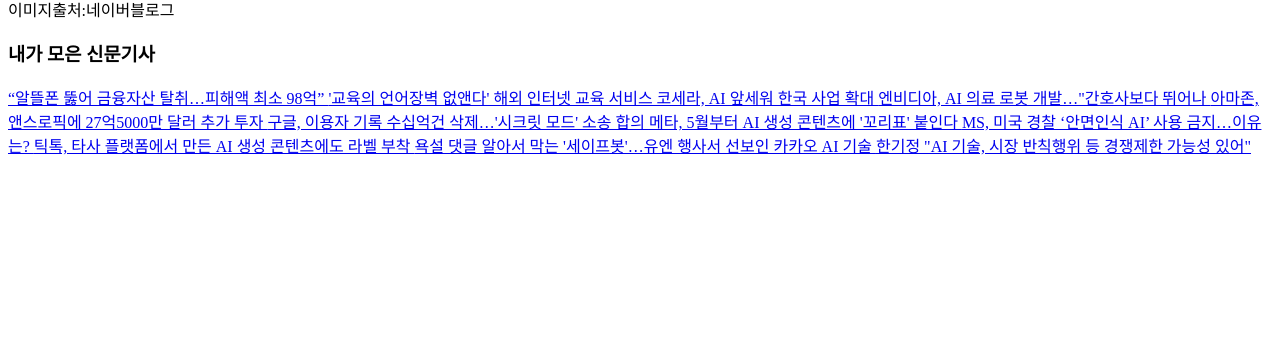
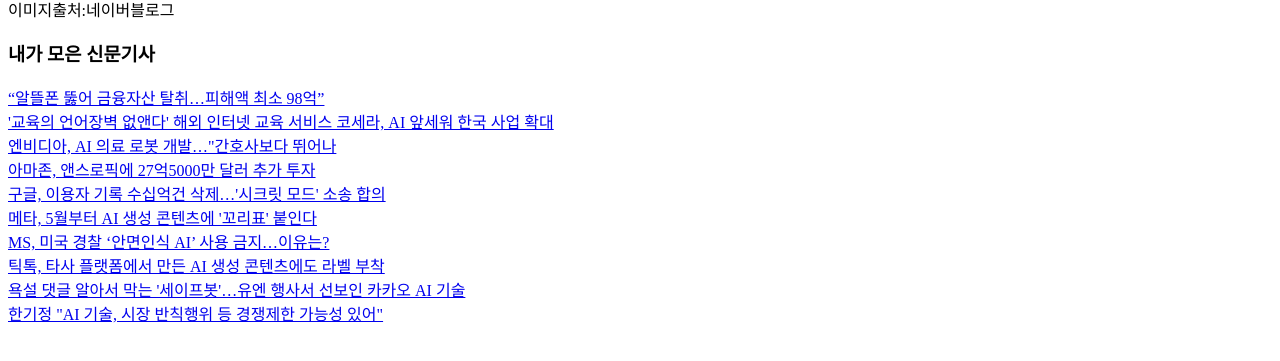
Before and after one commit to nenongkim/mis, a plain HTML site: page index.html in a window 1280 px wide. Shown: the part 429-790 px from the top of the page. Drawn offline with Linux system fonts and the light colour scheme.

Commit message:
Add files via upload

```diff
--- a/index.html
+++ b/index.html
@@ -10,16 +10,15 @@
         <img src='https://th.bing.com/th/id/R.92d1e67c22ec6106675e8161c147aaeb?rik=ilisblnQ%2fUXnPQ&riu=http%3a%2f%2fblogfiles.naver.net%2f20150628_92%2funnonu_1435495926546fOfEb_JPEG%2f%c4%a3%c4%a5%25B6%25F3%25C1%25E3_(3).jpg&ehk=DvhEgvjEQKSNILQ9QHJO8jdpPpnN3B2ogq49q5cb3P8%3d&risl=&pid=ImgRaw&r=0'><br>이미지출처:네이버블로그<br>
 
          <h3>내가 모은 신문기사</h3>
-             <a href = 'https://news.kbs.co.kr/news/pc/view/view.do?ncd=7907174'  target = '_blank'> “알뜰폰 뚫어 금융자산 탈취…피해액 최소 98억” </a>
-             <a href = 'https://n.news.naver.com/mnews/article/469/0000790074'  target = '_blank'> '교육의 언어장벽 없앤다' 해외 인터넷 교육 서비스 코세라, AI 앞세워 한국 사업 확대 </a>
-             <a href = 'https://n.news.naver.com/mnews/article/277/0005396141'  target = '_blank'> 엔비디아, AI 의료 로봇 개발…"간호사보다 뛰어나 </a>
-             <a href = 'https://n.news.naver.com/mnews/article/003/0012455503'  target = '_blank'> 아마존, 앤스로픽에 27억5000만 달러 추가 투자 </a>
-             <a href = 'https://n.news.naver.com/mnews/article/001/0014604009'  target = '_blank'> 구글, 이용자 기록 수십억건 삭제…'시크릿 모드' 소송 합의 </a>
-             <a href = 'https://n.news.naver.com/mnews/article/015/0004969651'  target = '_blank'> 메타, 5월부터 AI 생성 콘텐츠에 '꼬리표' 붙인다 </a>
-             <a href = 'https://n.news.naver.com/mnews/article/138/0002172631'  target = '_blank'> MS, 미국 경찰 ‘안면인식 AI’ 사용 금지…이유는? </a>
-             <a href = 'https://n.news.naver.com/mnews/article/366/0000991759'  target = '_blank'> 틱톡, 타사 플랫폼에서 만든 AI 생성 콘텐츠에도 라벨 부착 </a>
-             <a href = 'https://n.news.naver.com/mnews/article/421/0007541096'  target = '_blank'> 욕설 댓글 알아서 막는 '세이프봇'…유엔 행사서 선보인 카카오 AI 기술 </a>
-             <a href = 'https://n.news.naver.com/mnews/article/277/0005423737'  target = '_blank'> 한기정 "AI 기술, 시장 반칙행위 등 경쟁제한 가능성 있어" </a>
-
+             <a href = 'https://news.kbs.co.kr/news/pc/view/view.do?ncd=7907174'  target = '_blank'> “알뜰폰 뚫어 금융자산 탈취…피해액 최소 98억” </a><br>
+             <a href = 'https://n.news.naver.com/mnews/article/469/0000790074'  target = '_blank'> '교육의 언어장벽 없앤다' 해외 인터넷 교육 서비스 코세라, AI 앞세워 한국 사업 확대 </a><br>
+             <a href = 'https://n.news.naver.com/mnews/article/277/0005396141'  target = '_blank'> 엔비디아, AI 의료 로봇 개발…"간호사보다 뛰어나 </a><br>
+             <a href = 'https://n.news.naver.com/mnews/article/003/0012455503'  target = '_blank'> 아마존, 앤스로픽에 27억5000만 달러 추가 투자 </a><br>
+             <a href = 'https://n.news.naver.com/mnews/article/001/0014604009'  target = '_blank'> 구글, 이용자 기록 수십억건 삭제…'시크릿 모드' 소송 합의 </a><br>
+             <a href = 'https://n.news.naver.com/mnews/article/015/0004969651'  target = '_blank'> 메타, 5월부터 AI 생성 콘텐츠에 '꼬리표' 붙인다 </a><br>
+             <a href = 'https://n.news.naver.com/mnews/article/138/0002172631'  target = '_blank'> MS, 미국 경찰 ‘안면인식 AI’ 사용 금지…이유는? </a><br>
+             <a href = 'https://n.news.naver.com/mnews/article/366/0000991759'  target = '_blank'> 틱톡, 타사 플랫폼에서 만든 AI 생성 콘텐츠에도 라벨 부착 </a><br>
+             <a href = 'https://n.news.naver.com/mnews/article/421/0007541096'  target = '_blank'> 욕설 댓글 알아서 막는 '세이프봇'…유엔 행사서 선보인 카카오 AI 기술 </a><br>
+             <a href = 'https://n.news.naver.com/mnews/article/277/0005423737'  target = '_blank'> 한기정 "AI 기술, 시장 반칙행위 등 경쟁제한 가능성 있어" </a><br>
     </body>
 </html>
```
